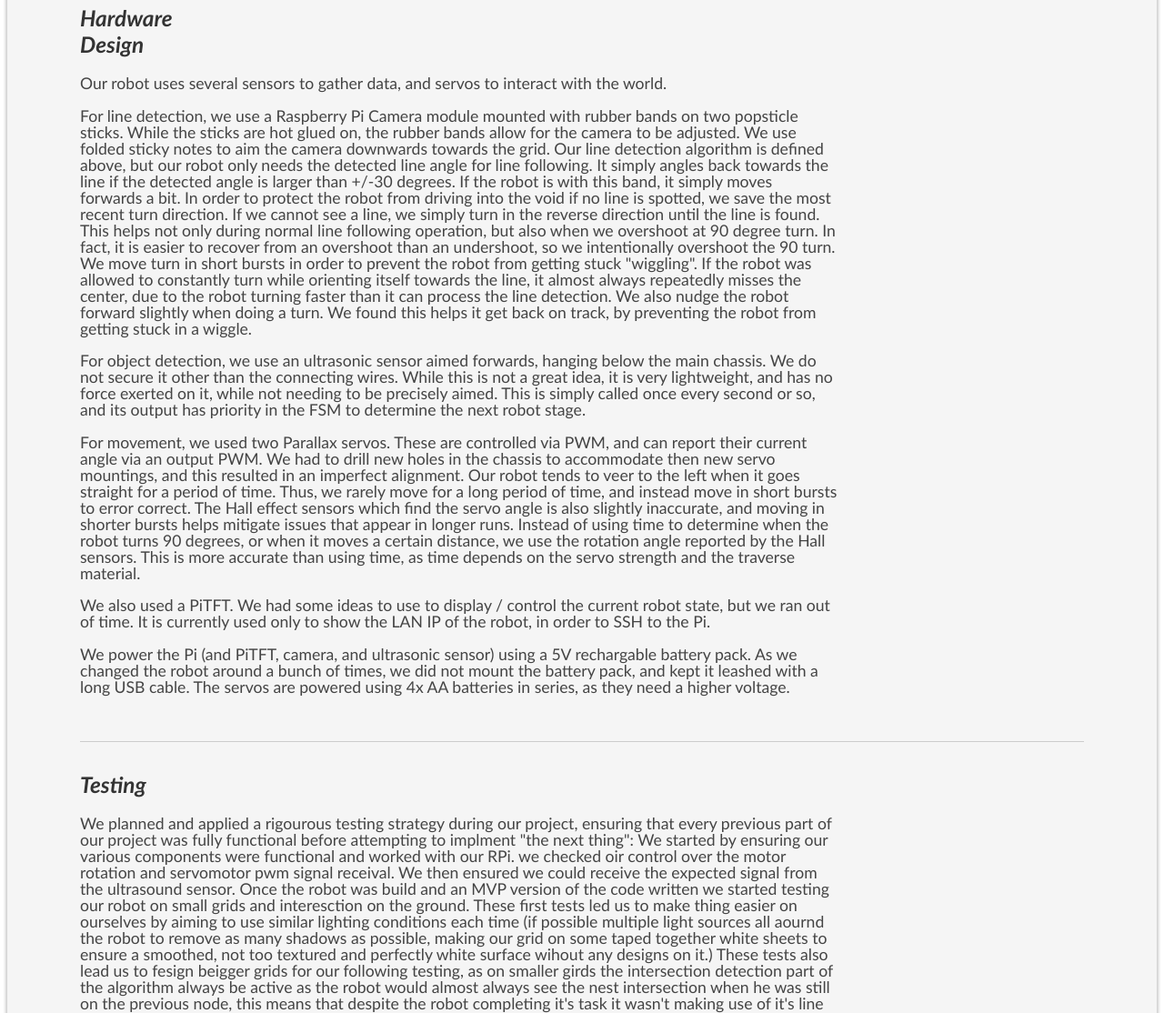
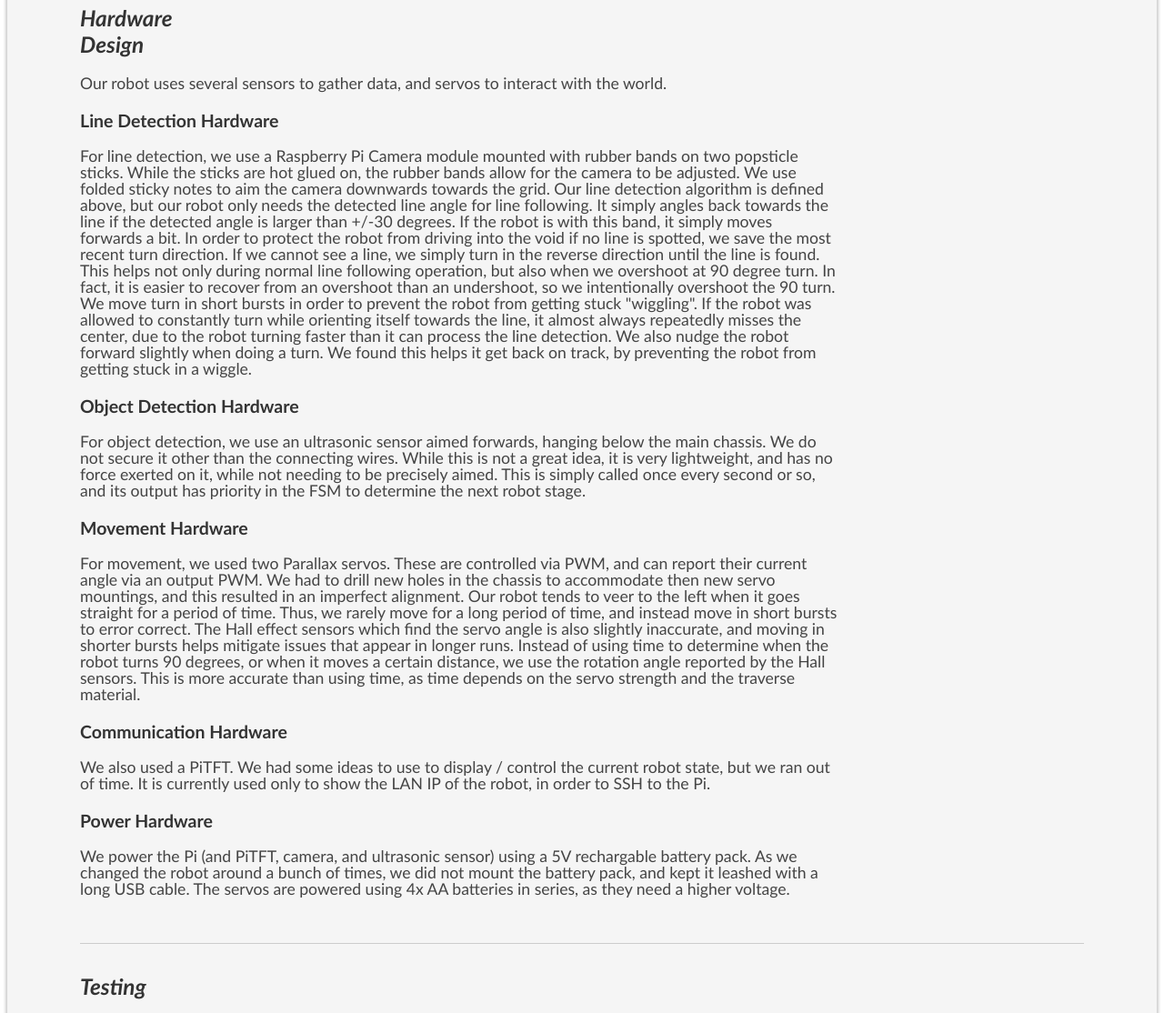
Before and after one commit to X1M1C1/Line-Following-Robot, a plain HTML site: page Website/index.html in a window 1280 px wide. Shown: the part 1940-3054 px from the top of the page at 91% size. Drawn offline with Linux system fonts and the light colour scheme; a small style sheet from the web is missing.

Commit message:
cleaned up hardware formatting

```diff
--- a/Website/index.html
+++ b/Website/index.html
@@ -119,22 +119,23 @@ Template for
 							</div>
 							<div class="yui-u">
 								<p>Our robot uses several sensors to gather data, and servos to interact with the world.</p>
+								<h3>Line Detection Hardware</h3>
 									<p>For line detection, we use a Raspberry Pi Camera module mounted with rubber bands on two popsticle sticks. While the sticks are hot glued on, the rubber bands allow for the camera to be adjusted. We use folded sticky notes to aim the camera downwards towards the grid.
 									Our line detection algorithm is defined above, but our robot only needs the detected line angle for line following. It simply angles back towards the line if the detected angle is larger than +/-30 degrees. If the robot is with this band, it simply moves forwards a bit.
 									In order to protect the robot from driving into the void if no line is spotted, we save the most recent turn direction. If we cannot see a line, we simply turn in the reverse direction until the line is found. This helps not only during normal line following operation, but also when we overshoot at 90 degree turn. In fact, it is easier to recover from an overshoot than an undershoot, so we intentionally overshoot the 90 turn.
 									We move turn in short bursts in order to prevent the robot from getting stuck "wiggling". If the robot was allowed to constantly turn while orienting itself towards the line, it almost always repeatedly misses the center, due to the robot turning faster than it can process the line detection.
 									We also nudge the robot forward slightly when doing a turn. We found this helps it get back on track, by preventing the robot from getting stuck in a wiggle.</p>
-
+								<h3>Object Detection Hardware</h3>
 									<p>For object detection, we use an ultrasonic sensor aimed forwards, hanging below the main chassis. We do not secure it other than the connecting wires. While this is not a great idea, it is very lightweight, and has no force exerted on it, while not needing to be precisely aimed.
 									This is simply called once every second or so, and its output has priority in the FSM to determine the next robot stage.</p>
-
+								<h3>Movement Hardware</h3>
 									<p>For movement, we used two Parallax servos. These are controlled via PWM, and can report their current angle via an output PWM.
 									We had to drill new holes in the chassis to accommodate then new servo mountings, and this resulted in an imperfect alignment. Our robot tends to veer to the left when it goes straight for a period of time. Thus, we rarely move for a long period of time, and instead move in short bursts to error correct.
 									The Hall effect sensors which find the servo angle is also slightly inaccurate, and moving in shorter bursts helps mitigate issues that appear in longer runs.
 									Instead of using time to determine when the robot turns 90 degrees, or when it moves a certain distance, we use the rotation angle reported by the Hall sensors. This is more accurate than using time, as time depends on the servo strength and the traverse material.</p>
-
+								<h3>Communication Hardware</h3>
 									<p>We also used a PiTFT. We had some ideas to use to display / control the current robot state, but we ran out of time. It is currently used only to show the LAN IP of the robot, in order to SSH to the Pi.</p>
-
+								<h3>Power Hardware</h3>
 									<p>We power the Pi (and PiTFT, camera, and ultrasonic sensor) using a 5V rechargable battery pack. As we changed the robot around a bunch of times, we did not mount the battery pack, and kept it leashed with a long USB cable. The servos are powered using 4x AA batteries in series, as they need a higher voltage.</p>
 							</div>
 						</div><!--// Your section has ended -->
```
